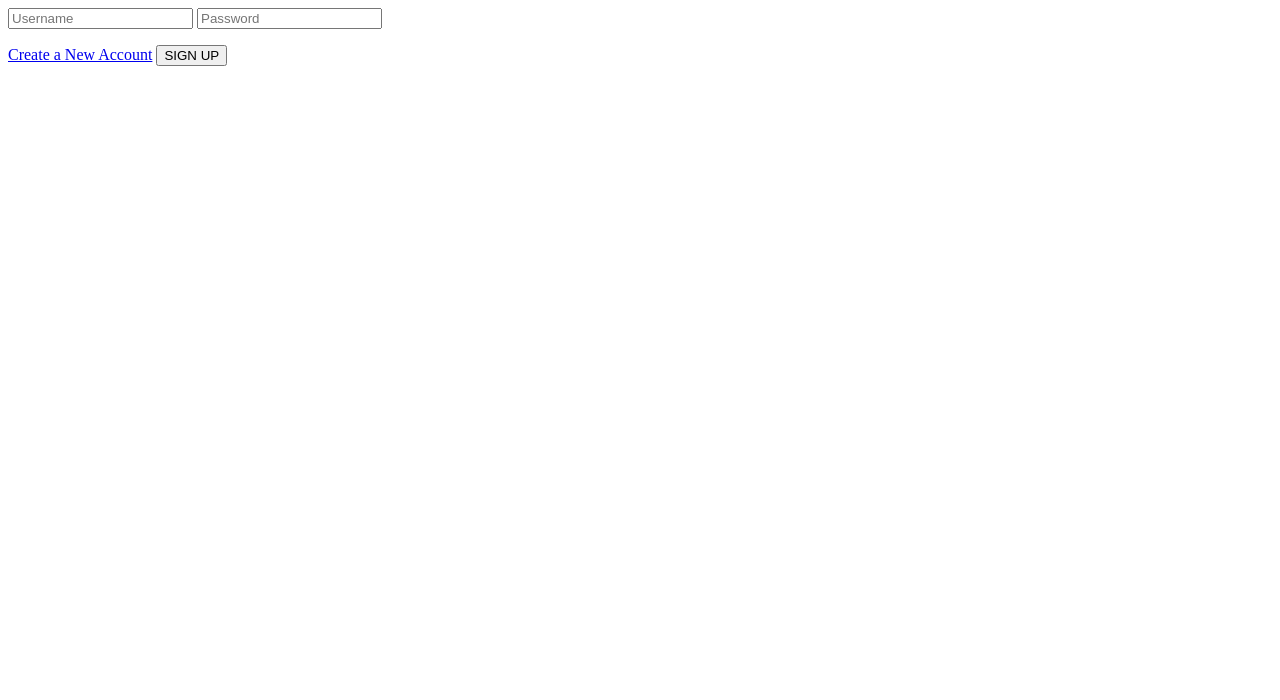
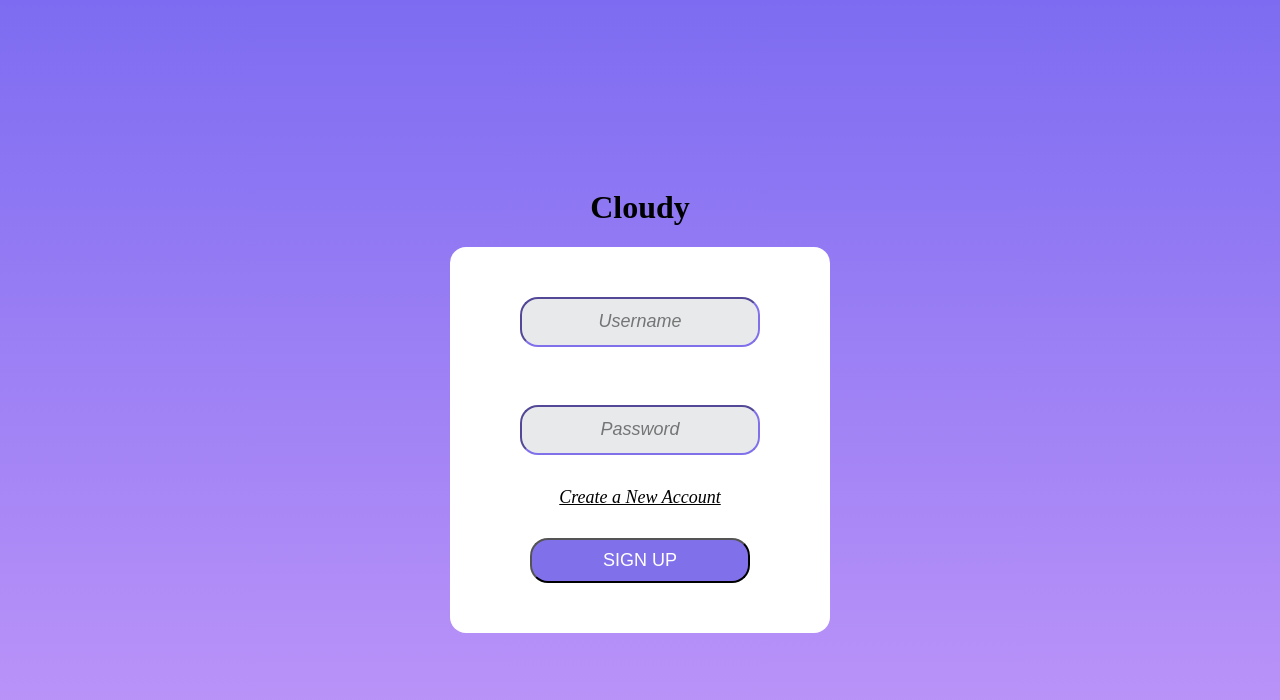
Before and after one commit to Vetrivel-Hari/Cloudy, a plain HTML site: page index.html in a window 1280 px wide. Drawn offline with nearby package versions, Linux system fonts and the light colour scheme.

Commit message:
Started Frontend Design for Log-in

```diff
--- a/index.html
+++ b/index.html
@@ -7,16 +7,94 @@
 
     <script src="https://cdn.jsdelivr.net/npm/vue@2/dist/vue.js"></script>
 
+    <style>
+        body{
+            margin: 0px;
+        }
+
+        #bodyContainer{
+            height: 100vh;
+            width: 100%;
+            margin: 0px;
+            display: flex;
+            flex-direction: column;
+            align-items: center;
+            justify-content: center;
+            background-image: linear-gradient(180deg,#7D6CF1, #C298F9);
+        }
+
+        .container{
+            display: flex;
+            align-items: center;
+            justify-content: center;
+            background-color: white;
+            padding: 30px 50px 50px 50px;
+            border-radius: 1em;
+        }
+
+        .inputText{
+            width: 220px;
+            height: 30px;
+            border-radius: 1em;
+            font-size: 18px;
+            font-style: italic;
+            text-align: center;
+            padding: 8px;
+            margin: 20px;
+            background-color: #E7E9EB;
+            border-color: #8071eb;
+
+        }
+
+        a{
+            font-size: 18px;
+            font-style: italic;
+            text-align: center;
+            margin-top: 12px;
+            color: black;
+        }
+
+        #form-login{
+            display: flex;
+            flex-direction: column;
+            align-items: center;
+            justify-content: center;
+
+        }
+
+        .submitButton{
+            background-color: #8071eb;
+            border-radius: 1em;
+            color: white;
+            padding: 10px;
+            width: 220px;
+            font-size: 18px;
+            margin-top: 12px;
+        }
+
+        p{
+            font-size: 20px;
+            color: red;
+        }
+    </style>
 </head>
 <body>
-    <div id = "app">
-        <form id = "form-login">
-            <input type="text" name = "username" placeholder="Username" v-model="username">
-            <input type="password" name = "password" placeholder="Password" v-model="password">
-            <p>{{ usernameWarning }}</p>
-            <a href = "./templates/signup.html">Create a New Account</a>
-            <button type="button" name = "submit" v-on:click="checkCredentials">SIGN UP</button>
-        </form>
+
+    <div id = "bodyContainer">
+        <h1>Cloudy</h1>
+        <div id = "app">
+            <div class="container">
+                <form id = "form-login">
+                    <input type="text" class = "inputText" name = "username" placeholder="Username" v-model="username">
+                    <br>
+                    <input type="password" class = "inputText" name = "password" placeholder="Password" v-model="password">
+                    <p v-if="usernameWarning != ''">{{usernameWarning}}</p>
+                    <a href = "./templates/signup.html">Create a New Account</a>
+                    <br>
+                    <button type="button" class = "submitButton" name = "submit" v-on:click="checkCredentials">SIGN UP</button>
+                </form>
+            </div>
+        </div>
     </div>
 
     <script src="../scripts/index.js"></script>
```
